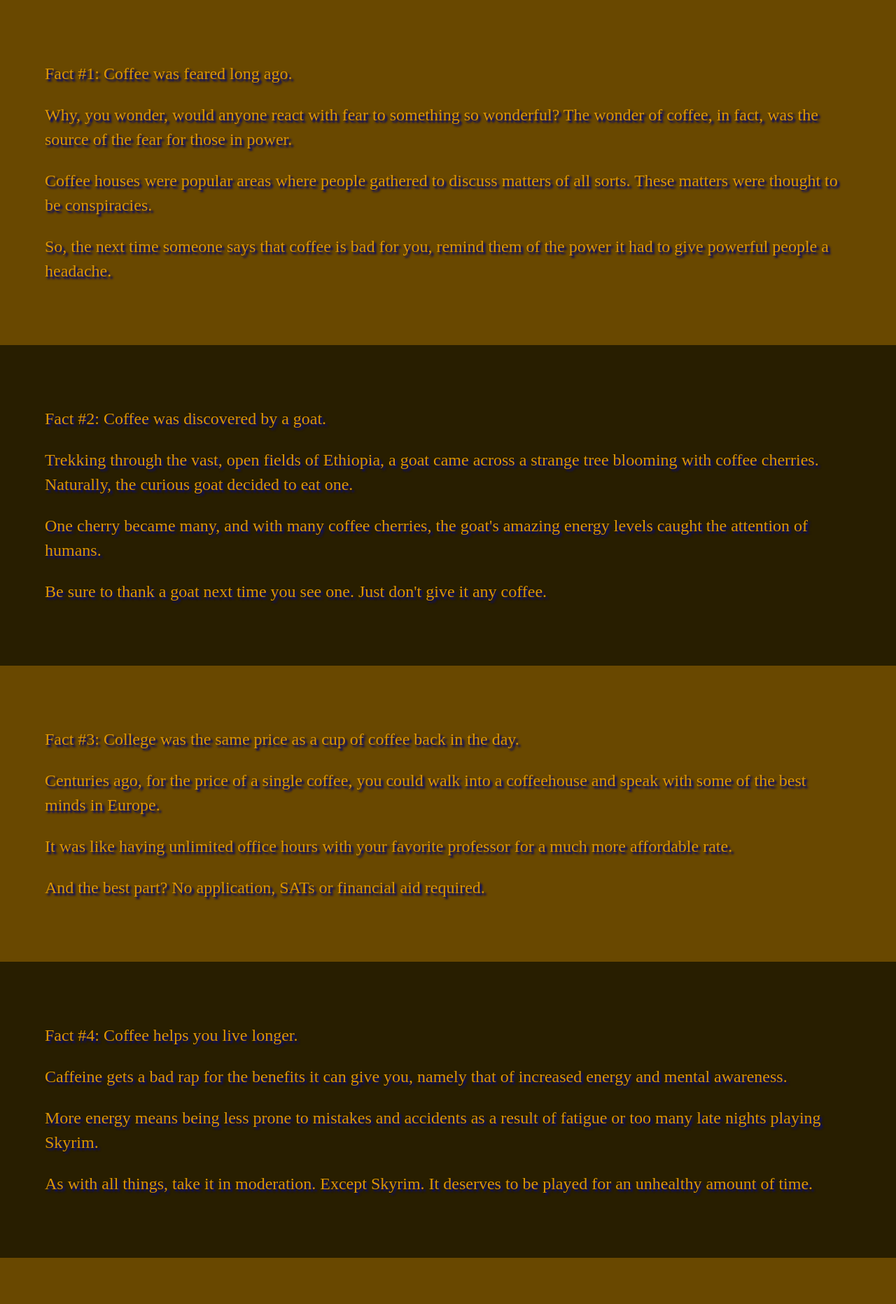
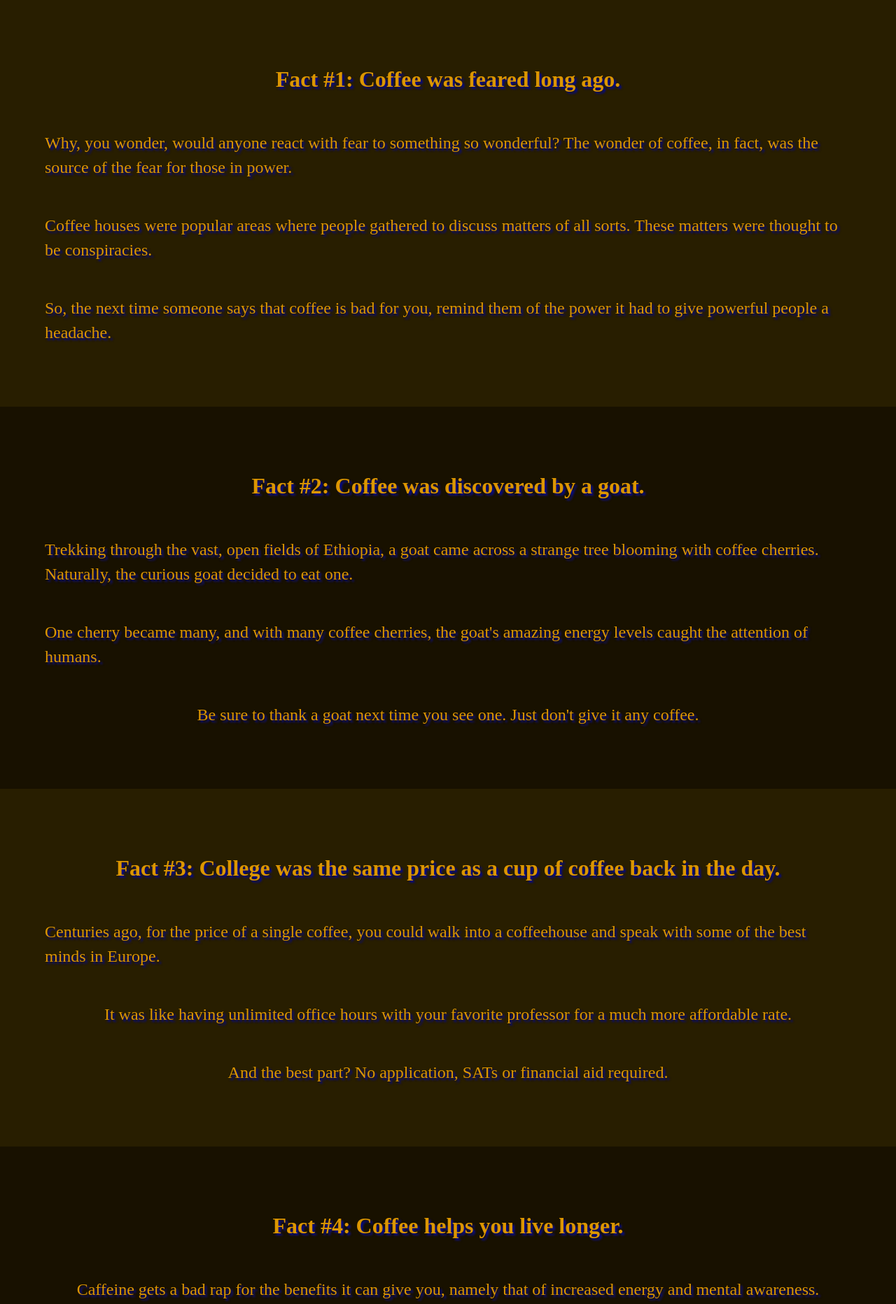
Before and after one commit to ryan-szalaty/Coffee-Lovers-Club, a Flask app: page /facts in a window 1280 px wide. Shown: the part 85-1948 px from the top of the page at 70% size. Run offline with Flask 3, Linux system fonts and the light colour scheme.

Commit message:
Finalized Design.

```diff
--- a/static/home.css
+++ b/static/home.css
@@ -257,12 +257,19 @@ footer {
     background-color: rgb(24, 17, 0);
 }
 
+.coffee-fact {
+    display: flex;
+    flex-direction: column;
+    align-items: center;
+    justify-content: center;
+}
+
 .coffee-facts > .coffee-fact {
     padding: 5%;
 }
 
-.coffee-facts > .coffee-fact:nth-child(odd) {
-    background-color: rgb(105, 72, 0);
+.coffee-facts > .coffee-fact:nth-child(even) {
+    background-color: rgb(24, 17, 0);
 }
 
 .coffee-education {
--- a/templates/facts.html
+++ b/templates/facts.html
@@ -1,7 +1,7 @@
 {% extends "layout.html" %} {% block body %}
 <div class="coffee-facts">
     <div class="coffee-fact">
-        <p>
+        <p class="title">
             Fact #1: Coffee was feared long ago.
         </p>
         <p>
@@ -19,7 +19,7 @@
         </p>
     </div>
     <div class="coffee-fact">
-        <p>
+        <p class="title">
             Fact #2: Coffee was discovered by a goat.
         </p>
         <p>
@@ -36,7 +36,7 @@
         </p>
     </div>
     <div class="coffee-fact">
-        <p>
+        <p class="title">
             Fact #3: College was the same price as a cup of coffee back in the day.
         </p>
         <p>
@@ -53,7 +53,7 @@
     </div>
     <!--Might want to give every second element a different color.-->
     <div class="coffee-fact">
-        <p>
+        <p class="title">
             Fact #4: Coffee helps you live longer.
         </p>
         <p>
@@ -71,7 +71,7 @@
         </p>
     </div>
     <div class="coffee-fact">
-        <p>
+        <p class="title">
             Fact #5: Decaf is not completely caffeine-free.
         </p>
         <p>
@@ -126,11 +126,7 @@
             flavors.
         </p>
     </div>
-    <p>Want to make some good coffee at home? Check out our guide to making the best cup of coffee <a
-            href="/coffee">here</a>.</p>
 </div>
 
 
-
-
 {% endblock %}
```
